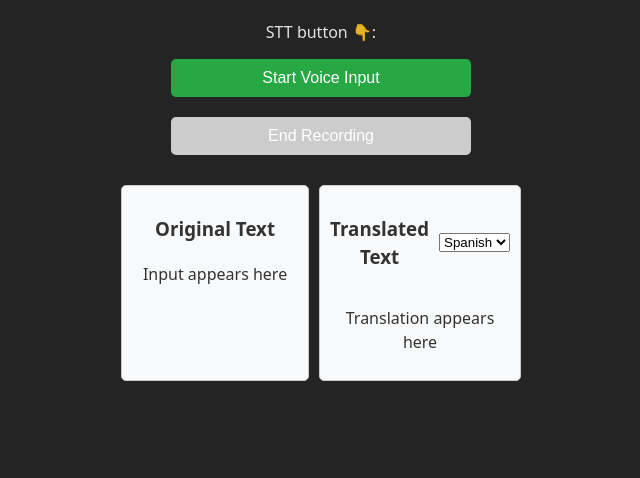
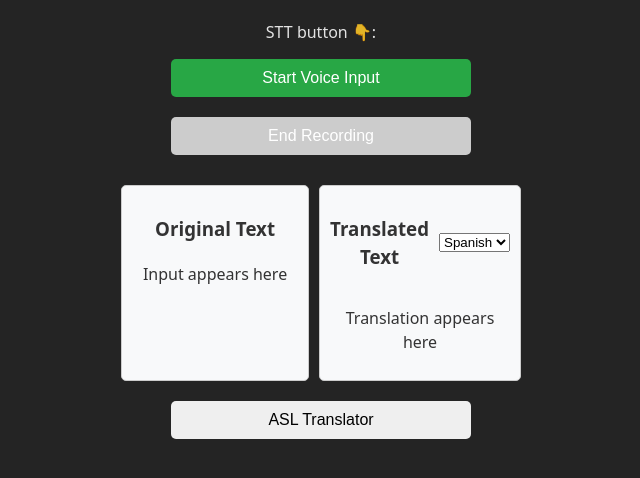
Before and after one commit to RynewymX/hackysu, a React (Vite) app in the folder appFrontEnd/: page / in a window 1280 px wide. Shown: the top 478 px of the page, without its empty margins (319-959 px from the left). Built offline with nearby package versions, Linux system fonts and the light colour scheme.

Commit message:
my changes

```diff
--- a/appFrontEnd/src/App.css
+++ b/appFrontEnd/src/App.css
@@ -10,7 +10,7 @@
 }
 
 /* Response Box */
-#response-box {
+#response-box, #asl-translated-text {
   margin-top: 15px;
   padding: 10px;
   border: 2px solid #007bff;
--- a/appFrontEnd/src/App.jsx
+++ b/appFrontEnd/src/App.jsx
@@ -2,15 +2,15 @@ import { useState, useRef } from "react";
 import axios from "axios";
 
 import "./App.css"; // Import styles
-
-
 
 export default function VoiceInput() {
   const [responseText, setResponseText] = useState(""); // Store backend response
   const [isListening, setIsListening] = useState(false); // Track recording status
   const [translatedText, setTranslatedText] = useState(""); // Store translated text
   const [language, setLanguage] = useState("es"); // Default language: Spanish
+  const [cameraOn, setCameraOn] = useState(false); // Track camera status
   const recognitionRef = useRef(null); // Persistent speech recognition object
+  const videoRef = useRef(null); // Video reference
   let sentences = []; // Array to accumulate sentences
 
   // Function to start speech recognition
@@ -49,47 +49,48 @@ export default function VoiceInput() {
     recognition.start();
   };
 
-  // Function to stop speech recognition and send data as JSON file
+  // Function to stop speech recognition
   const handleStopListening = async () => {
     if (recognitionRef.current) {
       recognitionRef.current.stop();
       setIsListening(false);
     }
-
-    // Send sentences as a JSON file
-    // try {
-      const jsonBlob = new Blob([JSON.stringify(sentences)], { type: "application/json" });
-      const formData = new FormData();
-      formData.append("file", jsonBlob, "sentences.json");
-
-      // Send the JSON file to the backend
-      const response = await axios.post("http://127.0.0.1:8000/upload_json", formData, {
-        headers: { "Content-Type": "multipart/form-data" },
-      });
-
-      console.log("Backend Response:", response.data);
-      setResponseText(response.data.message || "Sentences processed successfully.");
-    // } catch (error) {
-    //   console.error("Error sending JSON file:", error);
-    //   setResponseText("Error sending JSON file.");
-    // }
   };
 
   // Function to translate text
   const handleTranslate = async (text) => {
-    // try {
+    try {
       const response = await axios.post("http://127.0.0.1:8000/translate", { text, language });
       setTranslatedText(response.data.translatedText);
-    // } catch (error) {
-    //   console.error("Error translating text:", error);
-    //   setTranslatedText("Error translating text.");
-    // }
+    } catch (error) {
+      console.error("Error translating text:", error);
+      setTranslatedText("Error translating text.");
+    }
   };
-  //start of asl scripts
 
-
-
-  //end of asl scripts
+  // Toggle camera
+  const toggleCamera = async () => {
+    if (cameraOn) {
+      if (videoRef.current && videoRef.current.srcObject) {
+        const tracks = videoRef.current.srcObject.getTracks();
+        tracks.forEach(track => track.stop());
+        videoRef.current.srcObject = null;
+      }
+      setCameraOn(false);
+    } else {
+      if (navigator.mediaDevices && navigator.mediaDevices.getUserMedia) {
+        const stream = await navigator.mediaDevices.getUserMedia({
+          video: { facingMode: "user" } // Invert the webcam
+        });
+        if (videoRef.current) {
+          videoRef.current.srcObject = stream;
+        }
+      } else {
+        alert("Webcam not supported in this browser.");
+      }
+      setCameraOn(true);
+    }
+  };
 
   return (
     <div id="voiceInputContainer">
@@ -109,13 +110,12 @@ export default function VoiceInput() {
           <p>{responseText || "Input appears here"}</p>
         </div>
 
-
         {/* Translated Text Box */}
         <div id="response-box" style={{ flex: 1, border: '1px solid #ccc', padding: '10px', borderRadius: '5px' }}>
           <div style={{ display: 'flex', alignItems: 'center', gap: '10px' }}>
             <h3>Translated Text</h3>
             <select value={language} onChange={(e) => setLanguage(e.target.value)}>
-            <option value="en">English</option>
+              <option value="en">English</option>
               <option value="es">Spanish</option>
               <option value="fr">French</option>
               <option value="de">German</option>
@@ -125,6 +125,24 @@ export default function VoiceInput() {
           <p>{translatedText || "Translation appears here"}</p>
         </div>
       </div>
+
+      <button id="toggleCamera" onClick={toggleCamera} style={{ marginTop: '10px' }}>
+        {cameraOn ? "Turn Off Camera" : "ASL Translator"}
+      </button>
+
+      <div style={{ display: cameraOn ? 'flex' : 'none', flexDirection: 'column', alignItems: 'center', width: '100%' }}>
+        <div style={{ display: 'flex', gap: '10px', width: '100%' }}>
+          {/* Webcam Box */}
+          <div style={{ flex: 1, maxWidth: '100%' }}>
+            <video ref={videoRef} autoPlay playsInline style={{ width: '250px', height: '250px', border: '1px solid black', borderRadius: '5px', transform: 'scaleX(-1)' }}></video>
+          </div>
+          {/* ASL Translated Text Box */}
+          <div id="asl-translated-text" style={{ flex: 1, width: '200px', border: '1px solid #ccc', padding: '10px', borderRadius: '5px', height: '200px' }}>
+            <h3>ASL Translation</h3>
+            <p>ASL translation appears here</p>
+          </div>
+        </div>
       </div>
+    </div>
   );
 }
```
